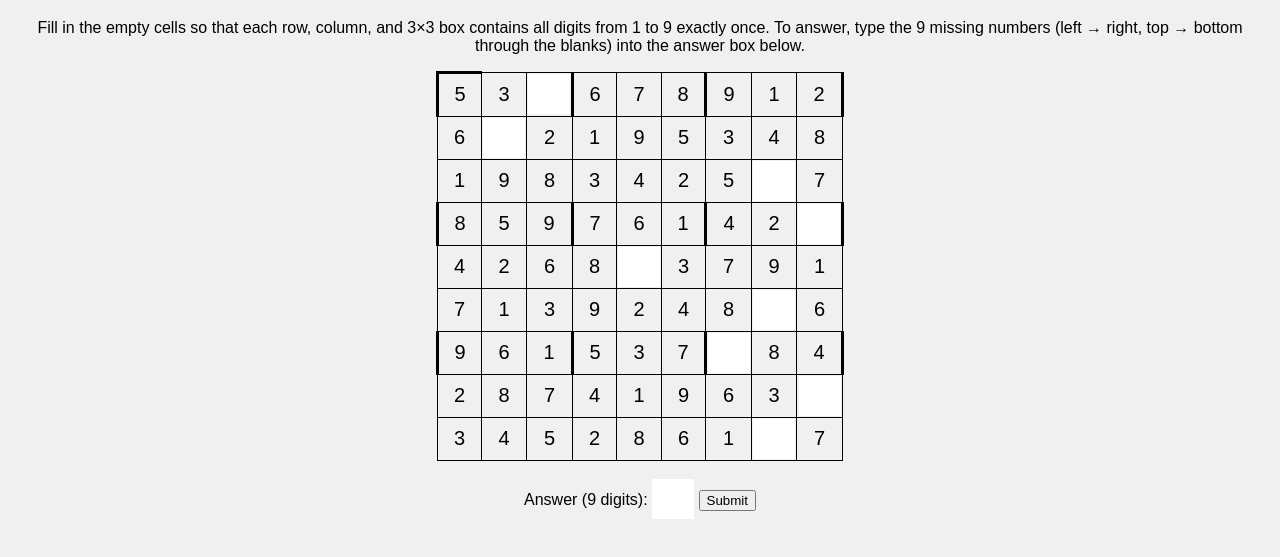
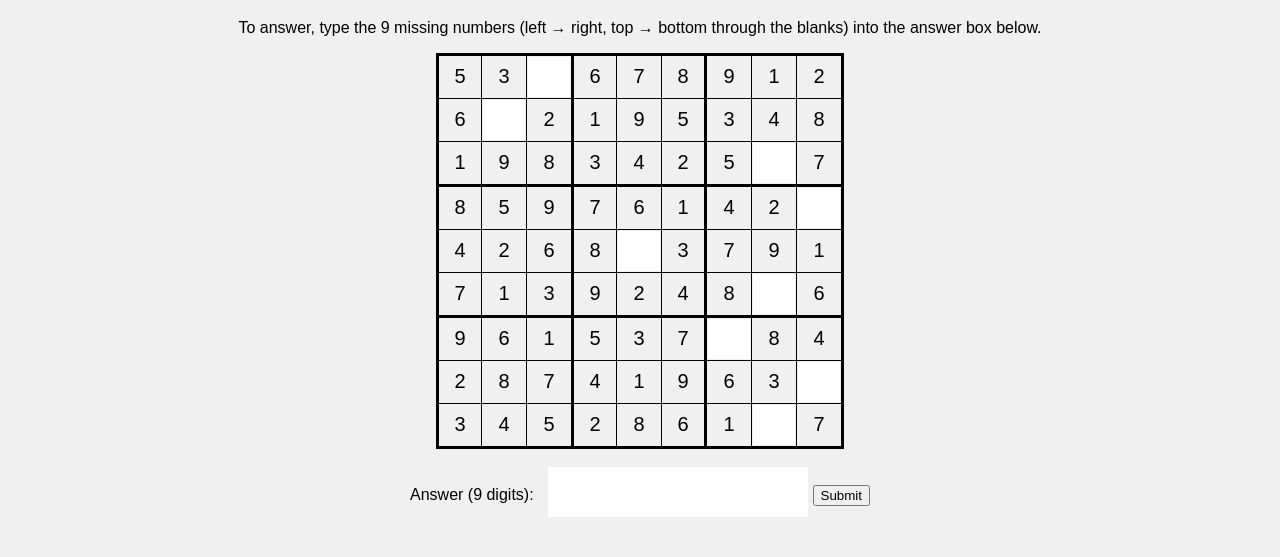
Before and after one commit to LegoSeahawker/CLYM, a plain HTML site: page van5.html in a window 1280 px wide. Shown: the part 89-646 px from the top of the page. Drawn offline with Linux system fonts and the light colour scheme.

Commit message:
Add files via upload

```diff
--- a/van5.html
+++ b/van5.html
@@ -1,7 +1,7 @@
 <!DOCTYPE html>
 <html lang="en">
 <head>
-<meta charset="UTF-8">
+<meta charset="UTF-8" />
 <title>Sudoku Puzzle</title>
 <style>
   body {
@@ -21,6 +21,10 @@
     text-align: center;
     font-size: 20px;
   }
+  input[type="text"], input[type="number"] {
+    font-size: 20px;
+    text-align: center;
+  }
   input {
     width: 38px;
     height: 38px;
@@ -28,31 +32,65 @@
     font-size: 20px;
     border: none;
   }
-  .thick-border-top { border-top: 3px solid black; }
-  .thick-border-left { border-left: 3px solid black; }
-  .thick-border-right { border-right: 3px solid black; }
-  .thick-border-bottom { border-bottom: 3px solid black; }
+  /* Thicker borders to define the 3 big boxes */
+  td {
+    border: 1px solid #000;
+  }
+  /* Thicker right border on columns 3 and 6 */
+  td:nth-child(3), td:nth-child(6) {
+    border-right: 3px solid black;
+  }
+  /* Thicker bottom border on rows 3 and 6 */
+  tbody tr:nth-child(3) td,
+  tbody tr:nth-child(6) td {
+    border-bottom: 3px solid black;
+  }
+  /* Thicker left border on first column */
+  td:first-child {
+    border-left: 3px solid black;
+  }
+  /* Thicker top border on first row */
+  tbody tr:first-child td {
+    border-top: 3px solid black;
+  }
+  /* Thicker right border on last column */
+  td:last-child {
+    border-right: 3px solid black;
+  }
+  /* Thicker bottom border on last row */
+  tbody tr:last-child td {
+    border-bottom: 3px solid black;
+  }
+
+  /* Make the answer input box bigger */
+  #answer {
+    width: 250px;
+    height: 40px;
+    font-size: 24px;
+    letter-spacing: 4px;
+    padding: 5px;
+    margin-left: 10px;
+  }
 </style>
 </head>
 <body>
 
 <h1>Sudoku Puzzle</h1>
-<p>Fill in the empty cells so that each row, column, and 3×3 box contains all digits from 1 to 9 exactly once.
-To answer, type the 9 missing numbers (left → right, top → bottom through the blanks) into the answer box below.</p>
+<p>To answer, type the 9 missing numbers (left → right, top → bottom through the blanks) into the answer box below.</p>
 
 <table>
   <tbody>
     <!-- Row 1 -->
     <tr>
-      <td class="thick-border-top thick-border-left">5</td>
+      <td>5</td>
       <td>3</td>
       <td><input maxlength="1" id="cell1"></td> <!-- blank -->
-      <td class="thick-border-left">6</td>
+      <td>6</td>
       <td>7</td>
       <td>8</td>
-      <td class="thick-border-left">9</td>
+      <td>9</td>
       <td>1</td>
-      <td class="thick-border-right">2</td>
+      <td>2</td>
     </tr>
     <!-- Row 2 -->
     <tr>
@@ -80,15 +118,15 @@ To answer, type the 9 missing numbers (left → right, top → bottom through th
     </tr>
     <!-- Row 4 -->
     <tr>
-      <td class="thick-border-left">8</td>
+      <td>8</td>
       <td>5</td>
       <td>9</td>
-      <td class="thick-border-left">7</td>
+      <td>7</td>
       <td>6</td>
       <td>1</td>
-      <td class="thick-border-left">4</td>
+      <td>4</td>
       <td>2</td>
-      <td class="thick-border-right"><input maxlength="1" id="cell4"></td> <!-- blank -->
+      <td><input maxlength="1" id="cell4"></td> <!-- blank -->
     </tr>
     <!-- Row 5 -->
     <tr>
@@ -116,15 +154,15 @@ To answer, type the 9 missing numbers (left → right, top → bottom through th
     </tr>
     <!-- Row 7 -->
     <tr>
-      <td class="thick-border-left">9</td>
+      <td>9</td>
       <td>6</td>
       <td>1</td>
-      <td class="thick-border-left">5</td>
+      <td>5</td>
       <td>3</td>
       <td>7</td>
-      <td class="thick-border-left"><input maxlength="1" id="cell7"></td> <!-- blank -->
+      <td><input maxlength="1" id="cell7"></td> <!-- blank -->
       <td>8</td>
-      <td class="thick-border-right">4</td>
+      <td>4</td>
     </tr>
     <!-- Row 8 -->
     <tr>
@@ -153,8 +191,8 @@ To answer, type the 9 missing numbers (left → right, top → bottom through th
   </tbody>
 </table>
 
-<br>
-<label>Answer (9 digits): <input type="text" id="answer" maxlength="9"></label>
+<br />
+<label>Answer (9 digits): <input type="text" id="answer" maxlength="9" autocomplete="off" autocorrect="off" autocapitalize="off" spellcheck="false" /></label>
 <button onclick="checkAnswer()">Submit</button>
 <p id="result"></p>
 
```
